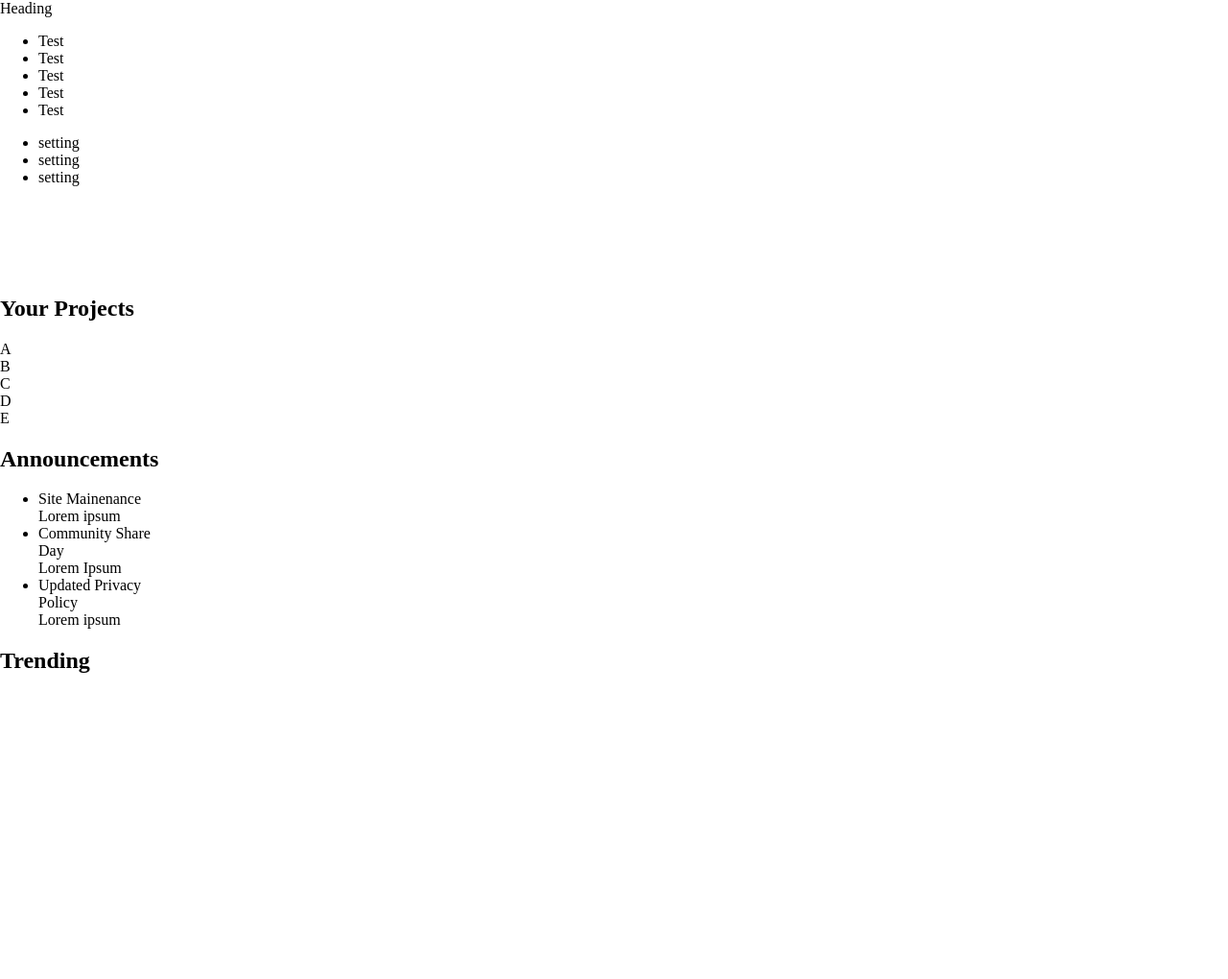
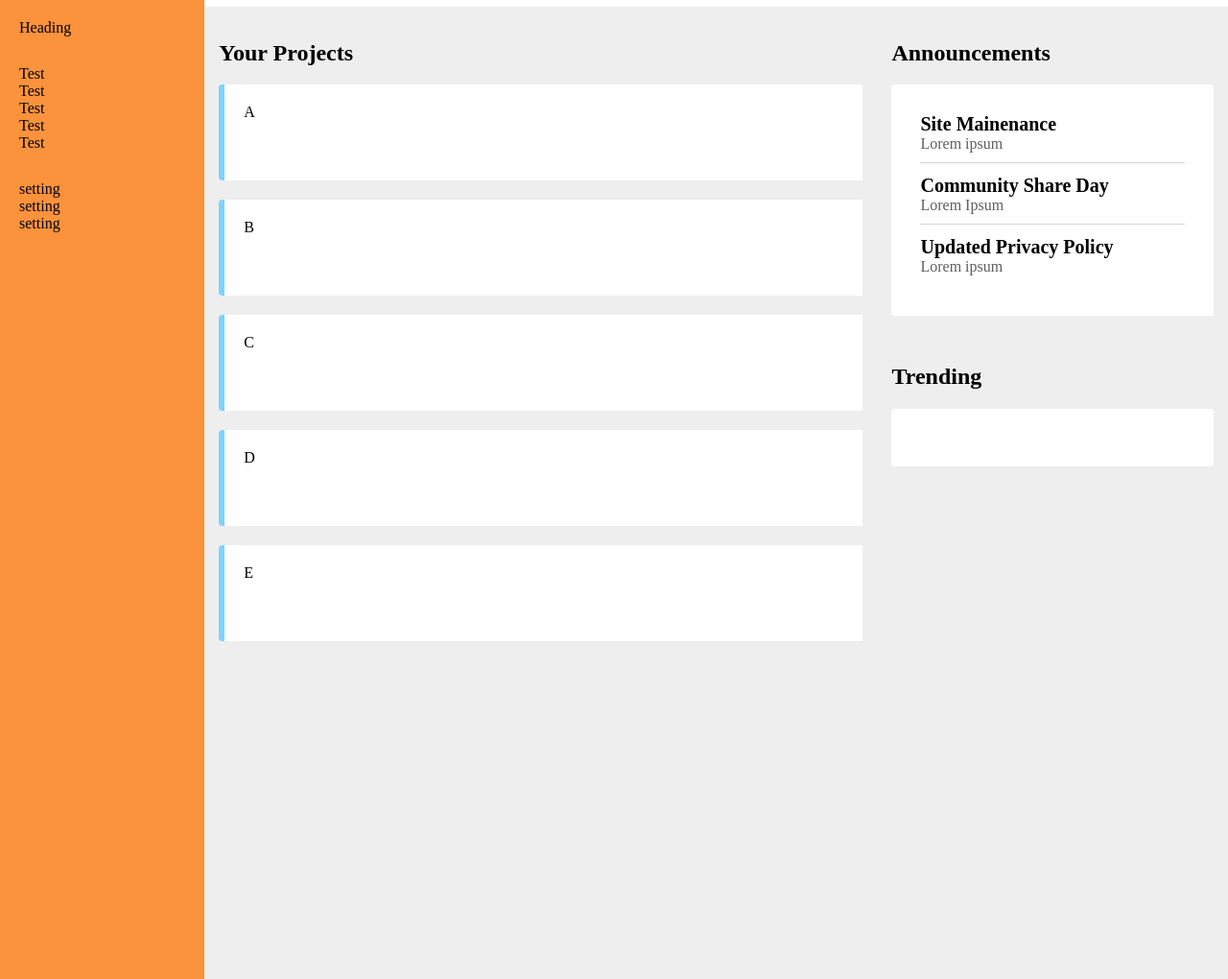
Before and after one commit to iamashay/admin-dashboard, a plain HTML site: page index.html in a window 1280 px wide. Shown: the whole page at 96% size. Before the commit the page ends 800 px from the top, so only its background shows below. Drawn offline with Linux system fonts and the light colour scheme.

Commit message:
Add widget styles

```diff
--- a/style.css
+++ b/style.css
@@ -1,3 +1,12 @@
+:root {
+    --sidebar: #fb923c;
+    --panel: #fff7ed;
+}
+
+* {
+    box-sizing: border-box;
+}
+
 html, body {
     height: 100%;
     margin: 0;
@@ -6,6 +15,85 @@ html, body {
 
 #container {
     display: grid;
-    grid-template-columns: 1fr 6fr;
+    grid-template-columns: 1fr 5fr;
+    grid-template-rows: 1fr 5fr;
     height: 100%;
 }
+
+#sidebar {
+    background-color: var(--sidebar);
+    display: flex;
+    flex-direction: column;
+    gap: 30px;
+    padding: 20px;
+    grid-row: 1 / -1;
+}
+
+#sidebar ul {
+    margin: 0;
+    list-style: none;
+    padding: 0;
+}
+
+#panel {
+    background-color: var(--panel);
+}
+
+#main-content {
+    background-color: #eee;
+    grid-row: 2 / -1;
+    display: grid;
+    grid-template: repeat(3, 1fr) / 2fr 1fr;
+    gap: 30px;
+    padding: 15px;
+}
+
+#projects {
+    grid-row: 1 / -1;
+}
+
+#project-list {
+    display: grid;
+    grid-template-columns: repeat(auto-fit, minmax(330px, 1fr));
+    gap: 20px;
+}
+
+.card {
+    background-color: #fff;
+    height: 100px;
+    border-left: solid 6px #7dd3fc;
+    border-top-left-radius: 4px;
+    border-bottom-left-radius: 4px;
+    padding: 20px;
+}
+
+.widget {
+    background-color: white;
+    border-radius: 3px;
+    padding: 30px;
+}
+
+.widget ul {
+    margin: 0;
+    padding: 0;
+    list-style: none;
+
+}
+
+.widget ul li {
+    margin-bottom: 12px;
+}
+
+.border-line {
+    border-bottom: 1px solid #d1d5db;
+    padding-bottom: 10px;
+}
+
+.announce-title {
+    font-size: 20px;
+    font-weight: bolder;
+}
+
+.info {
+    color: #5f5f5f;
+}
```
